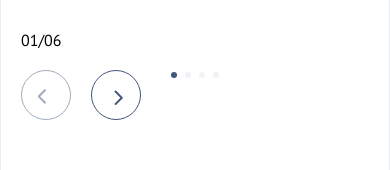
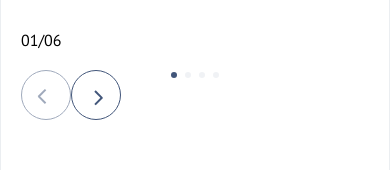
Before and after one commit to BDODINKA/Only-digital-test-task, a React (Create React App) app: page / in a window 390 px wide. Shown: the part 473-643 px from the top of the page. Built offline with nearby package versions, Linux system fonts and the light colour scheme.

Commit message:
complete

```diff
--- a/src/features/Circle/circle.module.scss
+++ b/src/features/Circle/circle.module.scss
@@ -130,6 +130,9 @@
     .buttonBox{
       top: 290px;
       left: 20px;
+      .buttons{
+        gap: 0;
+      }
     }
   }
 
```
